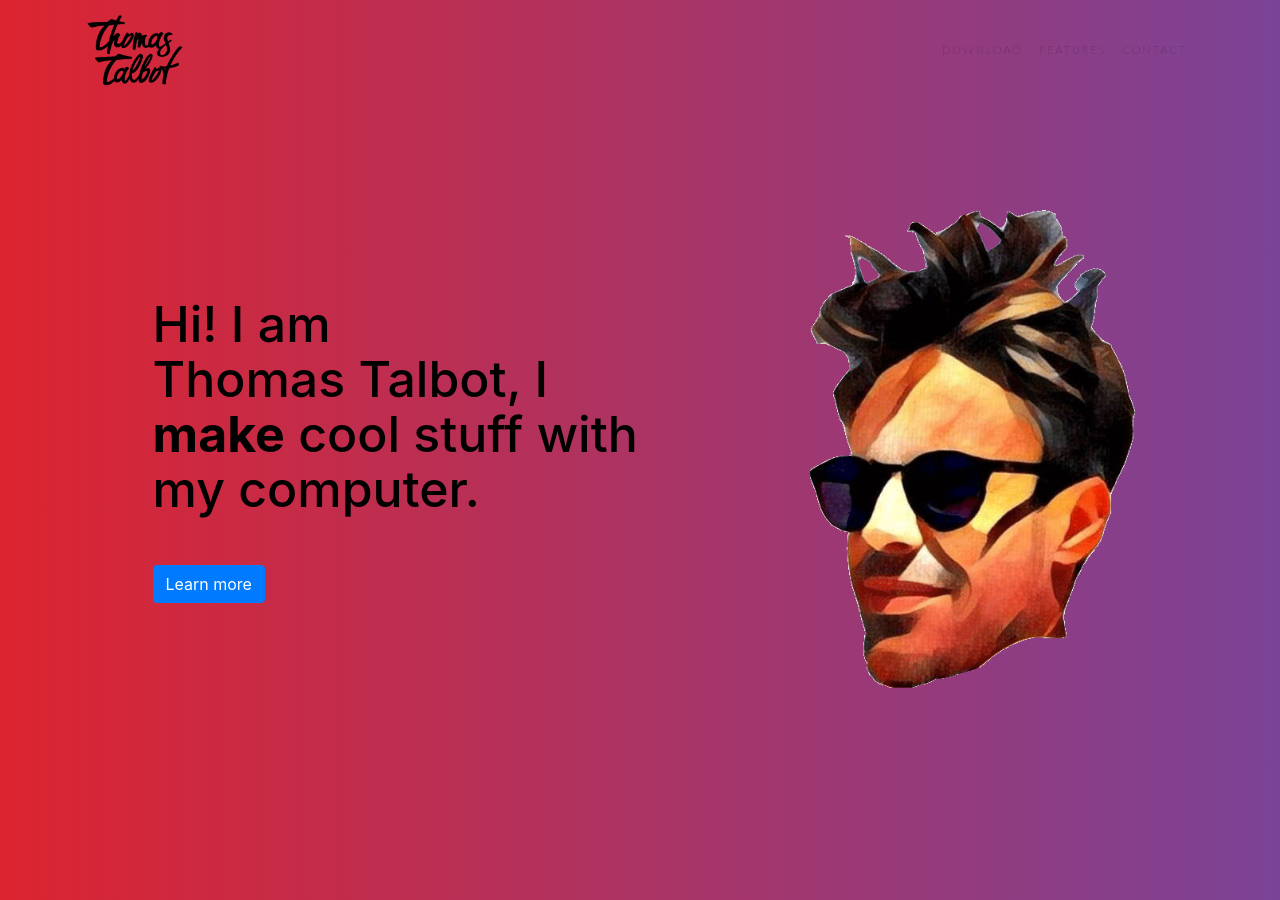
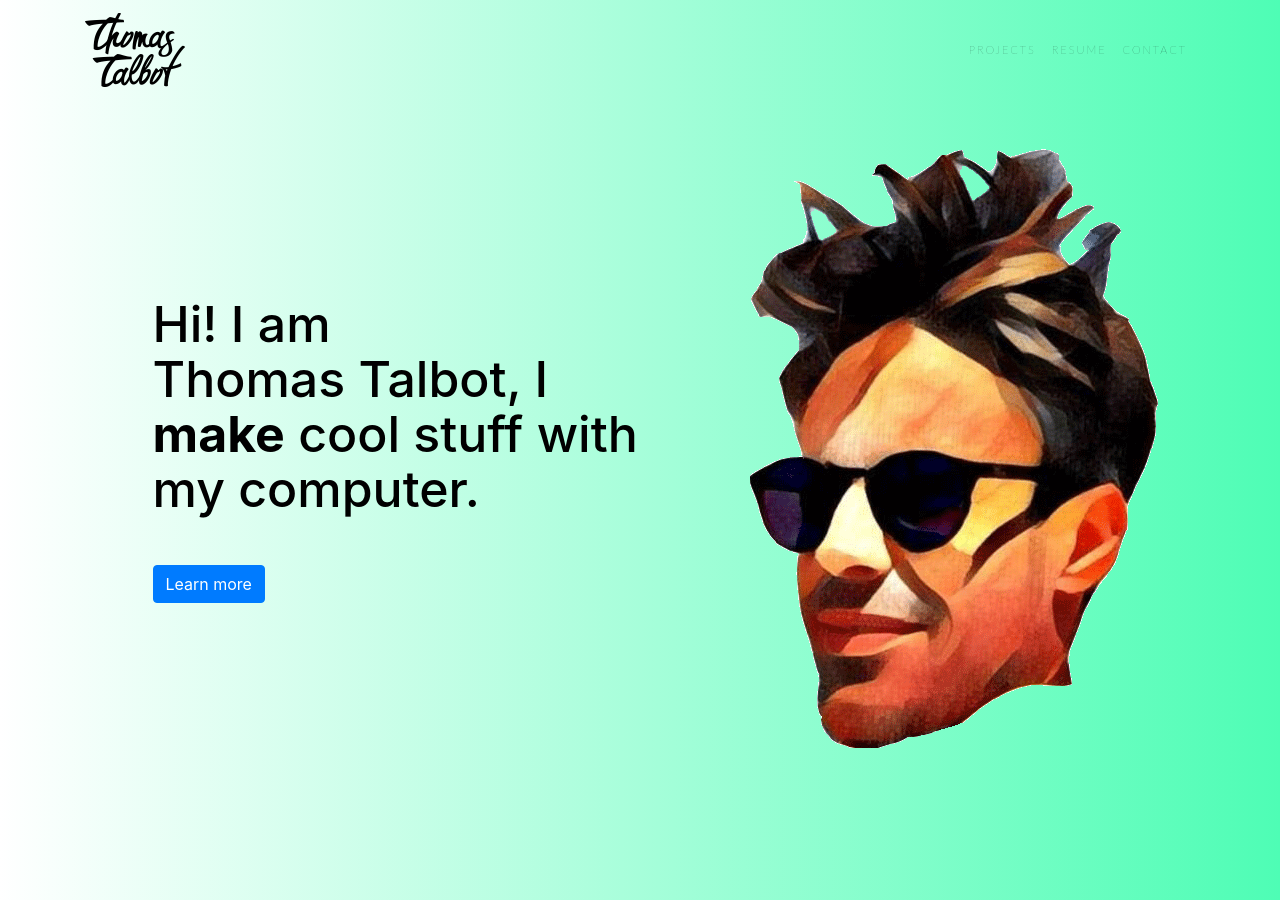
Before and after one commit to ttalbot/ttalbot.github.io, a Jekyll site: the page built from index.md, in a window 1280 px wide and 900 px high. Built offline with Jekyll 4.4.1, drawn with Linux system fonts in a browser that asks for light colours; nearby versions of some CDN libraries.

Commit message:
improve logo and colors.

```diff
--- a/_includes/header.html
+++ b/_includes/header.html
@@ -2,7 +2,7 @@
 <nav class="navbar navbar-expand-lg navbar-light fixed-top" id="mainNav">
   <div class="container">
     <a class="navbar-brand js-scroll-trigger" href="#page-top">
-      <img src="/assets/logo_black_tta.png" width="100" alt="Thomas Talbot">
+      <img src="/assets/logo_black_tta.png" alt="Thomas Talbot">
     </a>
     <button class="navbar-toggler navbar-toggler-right" type="button" data-toggle="collapse" data-target="#navbarResponsive" aria-controls="navbarResponsive" aria-expanded="false" aria-label="Toggle navigation">
       Menu
@@ -11,10 +11,10 @@
     <div class="collapse navbar-collapse" id="navbarResponsive">
       <ul class="navbar-nav ml-auto">
         <li class="nav-item">
-          <a class="nav-link js-scroll-trigger" href="#download">Download</a>
+          <a class="nav-link js-scroll-trigger" href="#projects">Projects</a>
         </li>
         <li class="nav-item">
-          <a class="nav-link js-scroll-trigger" href="#features">Features</a>
+          <a class="nav-link js-scroll-trigger" href="#resume">Resume</a>
         </li>
         <li class="nav-item">
           <a class="nav-link js-scroll-trigger" href="#contact">Contact</a>
--- a/_sass/home.scss
+++ /dev/null
@@ -1,42 +0,0 @@
-// Styling for the masthead
-header.masthead {
-    position: relative;
-
-    width: 100%;
-    padding-top: 150px;
-    padding-bottom: 100px;
-
-    color: black;
-    .header-content {
-        max-width: 500px;
-        margin-bottom: 100px;
-
-        text-align: center;
-        h1 {
-            font-size: 30px;
-        }
-    }
-    .face-container {
-        max-width: 325px;
-        margin-right: auto;
-        margin-left: auto;
-    }
-
-    @media (min-width: 992px) {
-        height: 100vh;
-        min-height: 775px;
-        padding-top: 0;
-        padding-bottom: 0;
-        .header-content {
-            margin-bottom: 0;
-
-            text-align: left;
-            h1 {
-                font-size: 50px;
-            }
-        }
-        .device-container {
-            max-width: 325px;
-        }
-    }
-}
--- a/_sass/masthead.scss
+++ b/_sass/masthead.scss
@@ -8,7 +8,7 @@ header.masthead {
     padding-top: 150px;
     padding-bottom: 100px;
 
-    color: white;
+    color: black;
     background: $theme-secondary;
     background: -webkit-linear-gradient(to left, $theme-secondary, $theme-tertiary);
     background: linear-gradient(to left, $theme-secondary, $theme-tertiary);
--- a/_sass/variables.scss
+++ b/_sass/variables.scss
@@ -3,8 +3,8 @@
 // Gray and Brand Colors for use across theme
 
 $theme-primary:    #fdcc52;
-$theme-secondary:  #7b4397;
-$theme-tertiary:   #dc2430;
+$theme-secondary:  #4efdb5;
+$theme-tertiary:   white;
 
 $gray-base:        #000;
 $gray-darker:      lighten($gray-base, 13.5%); // #222
--- a/css/main.scss
+++ b/css/main.scss
@@ -12,5 +12,3 @@
 @import "mixins";
 @import "navbar";
 @import "variables";
-
-@import "home";
```
Also changed, not shown: assets/logo_black_tta.png.
